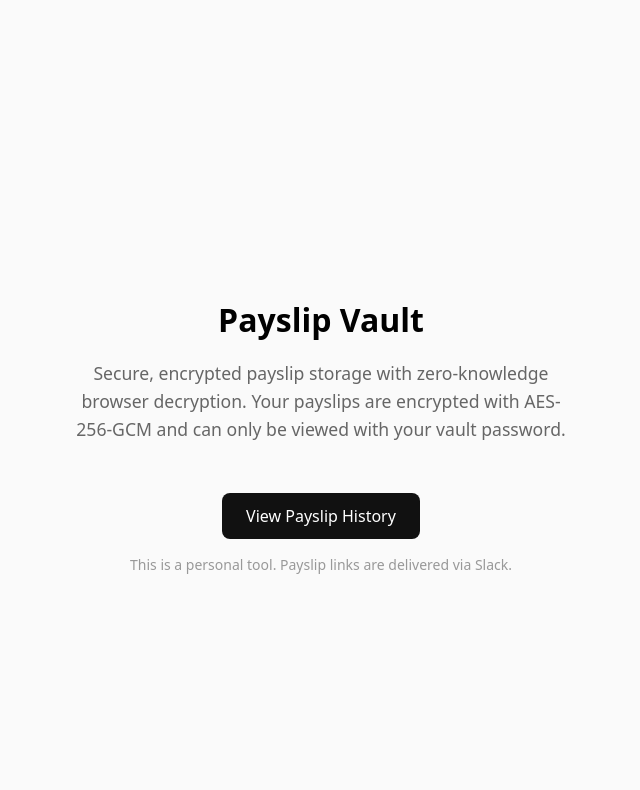
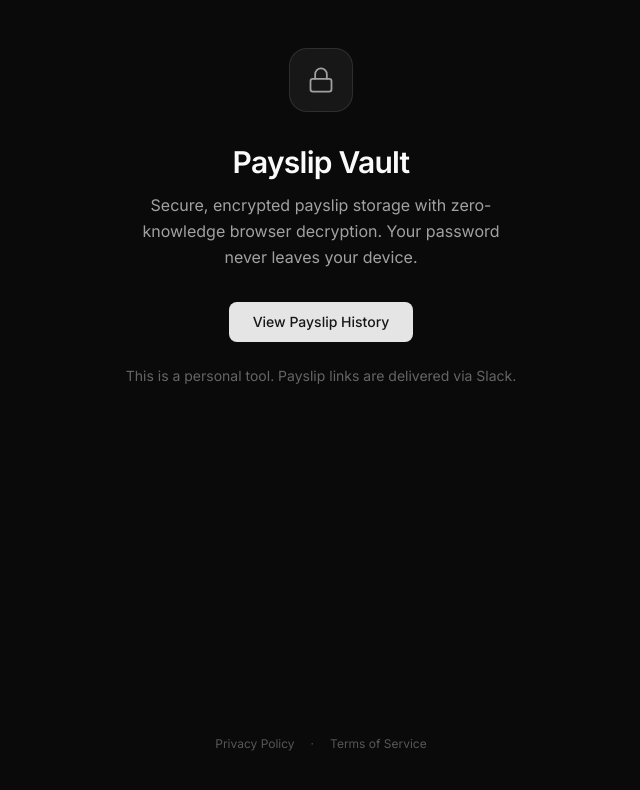
Before and after one commit to Botshxlo/Payslip-Vault, a Next.js app in the folder web/: page / in a window 1280 px wide. Shown: the top 790 px of the page, without its empty margins (319-959 px from the left). Built offline with nearby package versions, Linux system fonts and the light colour scheme.

Commit message:
Redesign all pages with dark mode, Inter font, and shadcn/ui components

```diff
--- a/web/src/app/history/page.tsx
+++ b/web/src/app/history/page.tsx
@@ -2,6 +2,9 @@
 
 import { useEffect, useState } from "react";
 import Link from "next/link";
+import { Card } from "@/components/ui/card";
+import { Button } from "@/components/ui/button";
+import { Skeleton } from "@/components/ui/skeleton";
 
 interface PayslipFile {
   id: string;
@@ -25,7 +28,8 @@ function cleanFilename(name: string): string {
 export default function HistoryPage() {
   const [state, setState] = useState<PageState>({ step: "loading" });
 
-  useEffect(() => {
+  const loadFiles = () => {
+    setState({ step: "loading" });
     fetch("/api/files")
       .then(async (res) => {
         if (!res.ok) throw new Error(`Failed to load (${res.status})`);
@@ -38,67 +42,63 @@ export default function HistoryPage() {
           message: err instanceof Error ? err.message : "Failed to load",
         });
       });
-  }, []);
+  };
+
+  useEffect(loadFiles, []);
 
   return (
-    <div
-      style={{
-        minHeight: "100vh",
-        display: "flex",
-        flexDirection: "column",
-        alignItems: "center",
-        padding: "2rem",
-        fontFamily: "system-ui, sans-serif",
-        background: "#fafafa",
-      }}
-    >
-      <div style={{ maxWidth: 600, width: "100%" }}>
+    <div className="flex min-h-svh flex-col items-center px-6 py-8">
+      <div className="w-full max-w-xl">
         <Link
           href="/"
-          style={{
-            color: "#666",
-            fontSize: "0.875rem",
-            textDecoration: "none",
-          }}
+          className="text-sm text-muted-foreground transition-colors hover:text-foreground"
         >
           &larr; Back
         </Link>
-        <h1 style={{ fontSize: "1.5rem", marginTop: "0.5rem" }}>
+        <h1 className="mt-3 text-xl font-semibold tracking-tight">
           Payslip History
         </h1>
 
         {state.step === "loading" && (
-          <p style={{ color: "#666" }}>Loading payslips...</p>
+          <div className="mt-6 flex flex-col gap-3">
+            {Array.from({ length: 3 }, (_, i) => (
+              <Skeleton key={i} className="h-[72px] w-full rounded-xl" />
+            ))}
+          </div>
         )}
 
         {state.step === "error" && (
-          <p style={{ color: "#dc2626" }}>{state.message}</p>
+          <div className="mt-6 text-center">
+            <p className="text-sm text-destructive">{state.message}</p>
+            <Button
+              variant="outline"
+              size="sm"
+              className="mt-4"
+              onClick={loadFiles}
+            >
+              Retry
+            </Button>
+          </div>
         )}
 
         {state.step === "ready" && state.files.length === 0 && (
-          <p style={{ color: "#666" }}>No payslips yet.</p>
+          <p className="mt-6 text-sm text-muted-foreground">
+            No payslips yet.
+          </p>
         )}
 
         {state.step === "ready" && state.files.length > 0 && (
-          <div style={{ display: "flex", flexDirection: "column", gap: "0.5rem" }}>
+          <div className="mt-6 flex flex-col gap-3">
             {state.files.map((file) => (
-              <Link
-                key={file.id}
-                href={`/view/${file.id}`}
-                style={{
-                  display: "block",
-                  padding: "1rem",
-                  background: "#fff",
-                  border: "1px solid #e5e5e5",
-                  borderRadius: 8,
-                  textDecoration: "none",
-                  color: "inherit",
-                }}
-              >
-                <div style={{ fontWeight: 500 }}>{formatDate(file.createdTime)}</div>
-                <div style={{ color: "#666", fontSize: "0.875rem", marginTop: "0.25rem" }}>
-                  {cleanFilename(file.name)}
-                </div>
+              <Link key={file.id} href={`/view/${file.id}`}>
+                <Card className="cursor-pointer px-5 py-4 transition-colors hover:bg-accent">
+                  <div className="font-medium">
+                    {formatDate(file.createdTime)}
+                  </div>
+                  <div className="text-sm text-muted-foreground">
+                    {cleanFilename(file.name)}
+                  </div>
+                </Card>
               </Link>
             ))}
           </div>
--- a/web/src/app/layout.tsx
+++ b/web/src/app/layout.tsx
@@ -1,7 +1,13 @@
 import type { Metadata } from "next";
+import { Inter } from "next/font/google";
+import "./globals.css";
+
+const inter = Inter({ subsets: ["latin"] });
 
 export const metadata: Metadata = {
   title: "Payslip Vault",
+  description:
+    "Secure, encrypted payslip storage with zero-knowledge browser decryption.",
 };
 
 export default function RootLayout({
@@ -10,10 +16,8 @@ export default function RootLayout({
   children: React.ReactNode;
 }) {
   return (
-    <html lang="en">
-      <body style={{ margin: 0, fontFamily: "system-ui, sans-serif" }}>
-        {children}
-      </body>
+    <html lang="en" className="dark">
+      <body className={inter.className}>{children}</body>
     </html>
   );
 }
--- a/web/src/app/page.tsx
+++ b/web/src/app/page.tsx
@@ -1,51 +1,54 @@
+import Link from "next/link";
+import { Button } from "@/components/ui/button";
+
 export default function Home() {
   return (
-    <div
-      style={{
-        minHeight: "100vh",
-        display: "flex",
-        flexDirection: "column",
-        alignItems: "center",
-        justifyContent: "center",
-        padding: "2rem",
-        fontFamily: "system-ui, sans-serif",
-        background: "#fafafa",
-      }}
-    >
-      <div style={{ maxWidth: 500, textAlign: "center" }}>
-        <h1 style={{ fontSize: "2rem", marginBottom: "0.5rem" }}>
+    <div className="flex min-h-svh flex-col items-center justify-center px-6 py-12">
+      <main className="flex max-w-lg flex-col items-center text-center">
+        <div className="mb-8 flex h-16 w-16 items-center justify-center rounded-2xl border border-border bg-card">
+          <svg
+            xmlns="http://www.w3.org/2000/svg"
+            width="28"
+            height="28"
+            viewBox="0 0 24 24"
+            fill="none"
+            stroke="currentColor"
+            strokeWidth="1.5"
+            strokeLinecap="round"
+            strokeLinejoin="round"
+            className="text-muted-foreground"
+          >
+            <rect width="18" height="11" x="3" y="11" rx="2" ry="2" />
+            <path d="M7 11V7a5 5 0 0 1 10 0v4" />
+          </svg>
+        </div>
+
+        <h1 className="text-3xl font-semibold tracking-tight">
           Payslip Vault
         </h1>
-        <p style={{ color: "#666", fontSize: "1.1rem", lineHeight: 1.6 }}>
+        <p className="mt-3 max-w-sm text-base leading-relaxed text-muted-foreground">
           Secure, encrypted payslip storage with zero-knowledge browser
-          decryption. Your payslips are encrypted with AES-256-GCM and can only
-          be viewed with your vault password.
+          decryption. Your password never leaves your device.
         </p>
-        <a
-          href="/history"
-          style={{
-            display: "inline-block",
-            marginTop: "2rem",
-            padding: "0.75rem 1.5rem",
-            fontSize: "1rem",
-            background: "#111",
-            color: "#fff",
-            borderRadius: 8,
-            textDecoration: "none",
-          }}
-        >
-          View Payslip History
-        </a>
-        <p
-          style={{
-            color: "#999",
-            fontSize: "0.875rem",
-            marginTop: "1rem",
-          }}
-        >
+
+        <Button asChild size="lg" className="mt-8">
+          <Link href="/history">View Payslip History</Link>
+        </Button>
+
+        <p className="mt-6 text-sm text-muted-foreground/60">
           This is a personal tool. Payslip links are delivered via Slack.
         </p>
-      </div>
+      </main>
+
+      <footer className="mt-auto flex gap-4 pt-12 text-xs text-muted-foreground/50">
+        <Link href="/privacy" className="transition-colors hover:text-muted-foreground">
+          Privacy Policy
+        </Link>
+        <span>&middot;</span>
+        <Link href="/terms" className="transition-colors hover:text-muted-foreground">
+          Terms of Service
+        </Link>
+      </footer>
     </div>
   );
 }
```
Also changed, not shown: web/src/app/view/[fileId]/viewer.tsx (+83 -83 lines).
